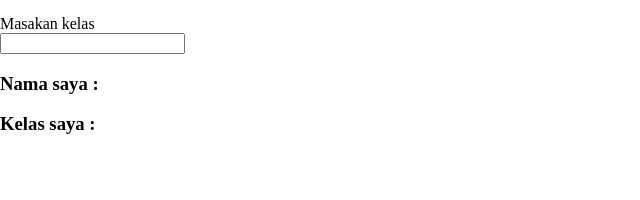
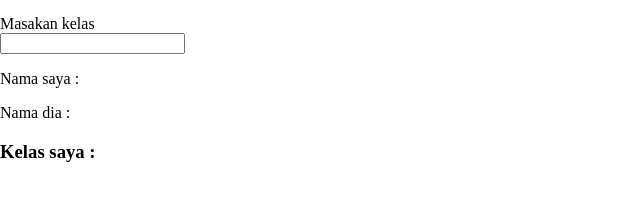
Before and after one commit to Syahrezaimamw/remotelocaltogithub, a plain HTML site: page index.html in a window 1280 px wide. Shown: the part 122-322 px from the top of the page, without its empty margins (0-640 px from the left). Drawn offline with Linux system fonts and the light colour scheme.

Commit message:
mengganti di branch ini

```diff
--- a/index.html
+++ b/index.html
@@ -19,7 +19,8 @@
         <input type="text" id="masukankelas">
     </form>
     <div>
-        <h3>Nama saya :  </h3>
+        <p>Nama saya :  </p>
+        <p>Nama dia :  </p>
         <h3>Kelas saya :  </h3>
     </div>
     <script src="script.js"></script>
```
